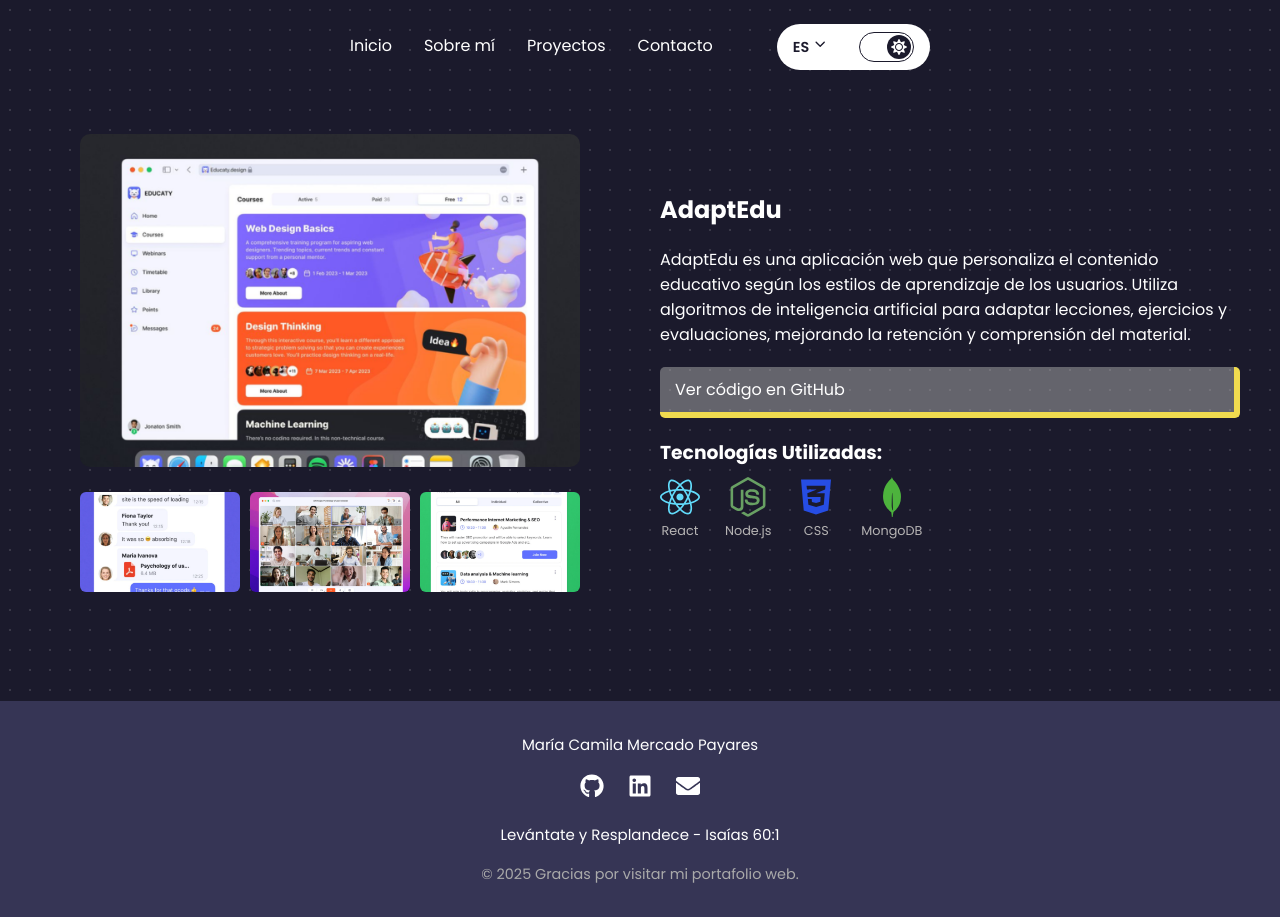
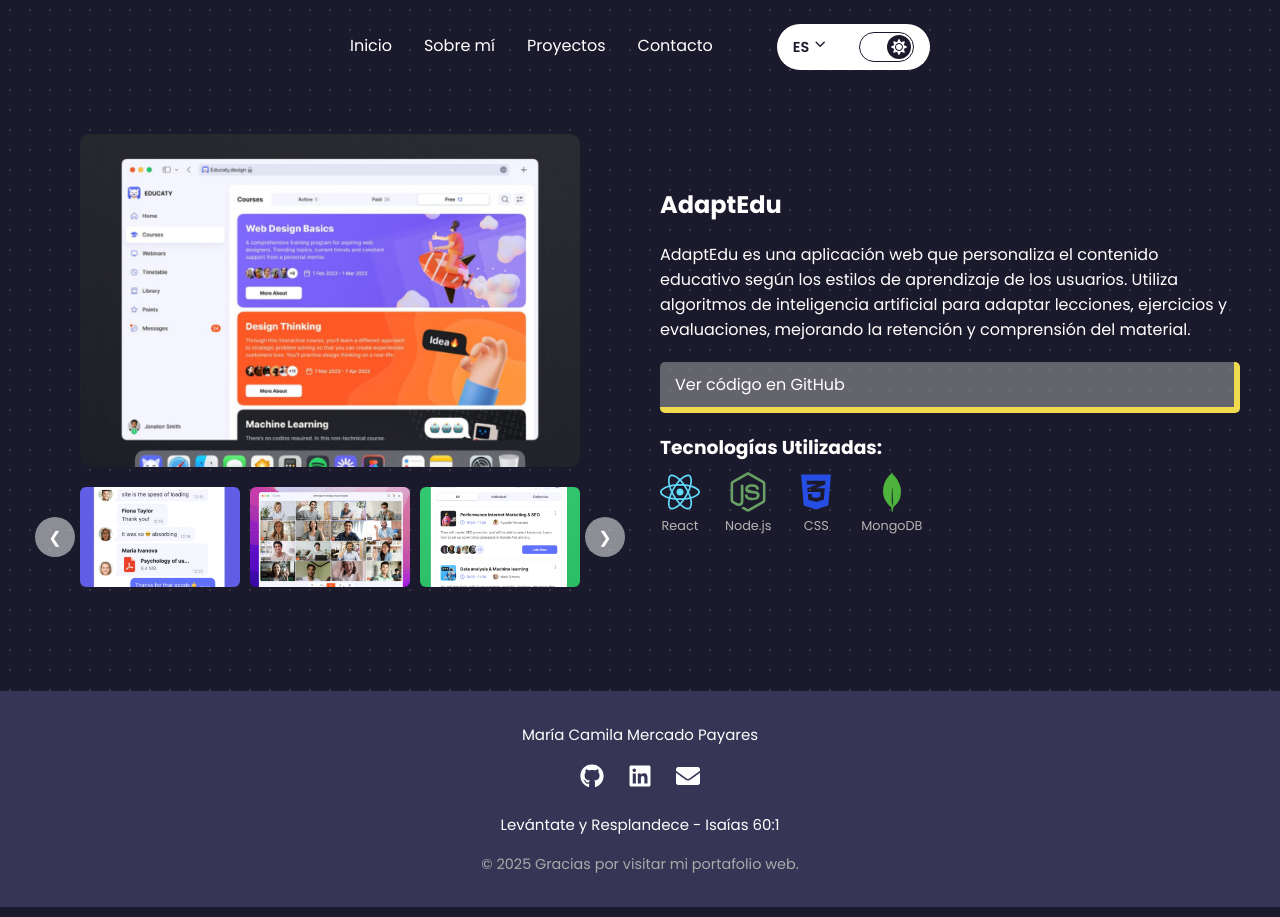
Before and after one commit to mcamilamp/my-portfolio, a React (Vite) app: page /project/AdaptEdu in a window 1280 px wide. Built offline with nearby package versions, Linux system fonts and the light colour scheme; a web font is replaced by a local one.

Commit message:
Refactor ProjectDetail component to implement a carousel with navigation arrows and update MainNavBar to use Link for routing

```diff
--- a/src/assets/styles/ProjectDetail.css
+++ b/src/assets/styles/ProjectDetail.css
@@ -16,26 +16,6 @@
   max-width: 500px;
   border-radius: 10px;
   margin-bottom: 20px;
-}
-
-.carousel {
-  display: flex;
-  gap: 10px;
-  overflow-x: auto;
-  padding: 5px 0;
-}
-
-.carousel img {
-  width: 160px;
-  height: 100px;
-  object-fit: cover;
-  border-radius: 6px;
-  cursor: pointer;
-  transition: transform 0.3s;
-}
-
-.carousel img:hover {
-  transform: scale(1.05);
 }
 
 .project-right {
@@ -88,3 +68,58 @@
   color: #b6b4b4;
   text-align: center;
 }
+
+.carousel-container {
+  position: relative;
+  width: 100%;
+  max-width: 500px;
+  overflow: visible;
+  display: flex;
+  align-items: center;
+  justify-content: center;
+  padding: 0 30px;
+}
+
+.carousel {
+  display: flex;
+  gap: 10px;
+}
+
+.carousel img {
+  width: 160px;
+  height: 100px;
+  object-fit: cover;
+  border-radius: 6px;
+  transition: transform 0.3s;
+}
+
+.carousel img:hover {
+  transform: scale(1.05);
+}
+
+.arrow {
+  position: absolute;
+  top: 50%;
+  transform: translateY(-50%);
+  width: 40px;
+  height: 40px;
+  background: rgba(255, 255, 255, 0.5);
+  color: white;
+  border: none;
+  cursor: pointer;
+  border-radius: 50%;
+  font-size: 1rem;
+  z-index: 2;
+}
+
+.arrow:hover {
+  background: rgba(0, 0, 0, 0.7);
+}
+
+.arrow.left {
+  left: -45px;
+}
+
+.arrow.right {
+  right: -45px;
+}
--- a/src/components/MainNavBar.jsx
+++ b/src/components/MainNavBar.jsx
@@ -1,4 +1,5 @@
 import React, { useEffect, useState } from "react";
+import { Link } from "react-router-dom";
 import "../assets/styles/MainNavBar.CSS";
 import { IoIosArrowDown } from "react-icons/io";
 import { FaSun } from "react-icons/fa";
@@ -44,7 +45,7 @@ function MainNavBar() {
               className={activeLink === link.label ? "active" : ""}
               onClick={() => setActiveLink(link.label)}
             >
-              <a href="{link.href}">{link.label}</a>
+              <Link to={link.href}>{link.label}</Link>
             </li>
           ))}
         </ul>
--- a/src/data/projects.js
+++ b/src/data/projects.js
@@ -30,7 +30,7 @@ export const projects = [
       "AdaptEdu es una aplicación web que personaliza el contenido educativo según los estilos de aprendizaje de los usuarios. Utiliza algoritmos de inteligencia artificial para adaptar lecciones, ejercicios y evaluaciones, mejorando la retención y comprensión del material.",
     github: "https://github.com/usuario/adaptedu",
     technologies: ["React", "Node.js", "CSS", "MongoDB"],
-    carousel: [carrusel1, carrusel2, carrusel3],
+    carousel: [carrusel1, carrusel2, carrusel3, carrusel1, carrusel2],
   },
   {
     title: "Ride Share Connect",
@@ -41,7 +41,7 @@ export const projects = [
       "Ride Share Connect es una plataforma que facilita el transporte compartido entre usuarios. Permite a los conductores ofrecer viajes y a los pasajeros reservar asientos, gestionar pagos y calificar experiencias, promoviendo una movilidad más sostenible.",
     github: "https://github.com/usuario/rideshare",
     technologies: ["React", "Node.js", "CSS", "MongoDB"],
-    carousel: [carrusel1, carrusel2, carrusel3],
+    carousel: [carrusel1, carrusel2, carrusel3, carrusel1, carrusel2],
   },
   {
     title: "Airline App",
@@ -52,7 +52,7 @@ export const projects = [
       "Airline App es un sistema integral para aerolíneas que gestiona vuelos, reservas y perfiles de usuarios. Incluye funcionalidades para check-in en línea, notificaciones de vuelo y administración de programas de fidelidad, mejorando la experiencia del cliente.",
     github: "https://github.com/usuario/airlineapp",
     technologies: ["React", "Node.js", "MongoDB"],
-    carousel: [carrusel1, carrusel2, carrusel3],
+    carousel: [carrusel1, carrusel2, carrusel3, carrusel1, carrusel2],
   },
   {
     title: "Airline",
@@ -63,6 +63,6 @@ export const projects = [
       "Airline App es un sistema integral para aerolíneas que gestiona vuelos, reservas y perfiles de usuarios. Incluye funcionalidades para check-in en línea, notificaciones de vuelo y administración de programas de fidelidad, mejorando la experiencia del cliente.",
     github: "https://github.com/usuario/airline",
     technologies: ["React", "CSS"],
-    carousel: [carrusel1, carrusel2, carrusel3],
+    carousel: [carrusel1, carrusel2, carrusel3, carrusel1, carrusel2],
   },
 ];
--- a/src/pages/ProjectDetail.jsx
+++ b/src/pages/ProjectDetail.jsx
@@ -1,4 +1,5 @@
 import { useParams } from "react-router-dom";
+import { useState } from "react";
 import "../assets/styles/ProjectDetail.css";
 import { projects, techIcons } from "../data/projects";
 
@@ -6,18 +7,51 @@ function ProjectDetail() {
   const { title } = useParams();
   const project = projects.find((p) => p.title === decodeURIComponent(title));
 
+  const [currentIndex, setCurrentIndex] = useState(0);
+
   if (!project) {
     return <div>Proyecto no encontrado</div>;
+  }
+
+  const nextSlide = () => {
+    setCurrentIndex((prev) =>
+      prev + 1 >= project.carousel.length ? 0 : prev + 1
+    );
+  };
+
+  const prevSlide = () => {
+    setCurrentIndex((prev) =>
+      prev - 1 < 0 ? project.carousel.length - 1 : prev - 1
+    );
+  };
+
+  // Sacamos las 3 imágenes visibles
+  const visibleImages = project.carousel.slice(currentIndex, currentIndex + 3);
+
+  // Si estoy cerca del final y no alcanza para 3, concatenamos desde el inicio
+  if (visibleImages.length < 3) {
+    visibleImages.push(...project.carousel.slice(0, 3 - visibleImages.length));
   }
 
   return (
     <section className="project-detail">
       <div className="project-left">
         <img src={project.image} alt={project.title} className="main-image" />
-        <div className="carousel">
-          {project.carousel.map((img, index) => (
-            <img key={index} src={img} alt={`preview-${index}`} />
-          ))}
+
+        <div className="carousel-container">
+          <button className="arrow left" onClick={prevSlide}>
+            &#10094;
+          </button>
+
+          <div className="carousel">
+            {visibleImages.map((img, index) => (
+              <img key={index} src={img} alt={`preview-${index}`} />
+            ))}
+          </div>
+
+          <button className="arrow right" onClick={nextSlide}>
+            &#10095;
+          </button>
         </div>
       </div>
 
@@ -32,6 +66,7 @@ function ProjectDetail() {
         >
           Ver código en GitHub
         </a>
+
         <div className="technologies">
           <h3>Tecnologías Utilizadas:</h3>
           <div className="tech-icons">
```
